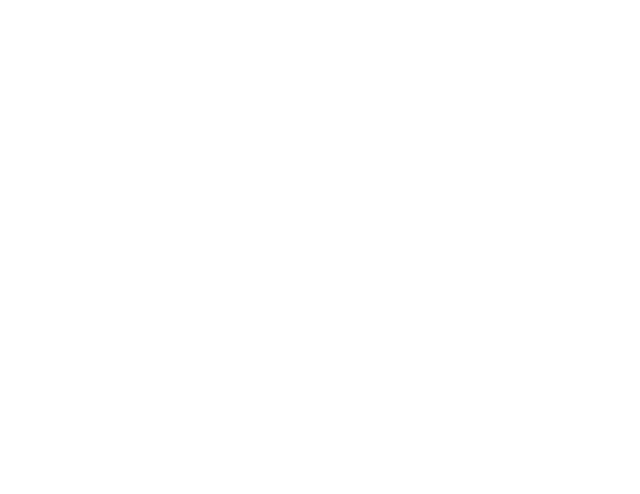
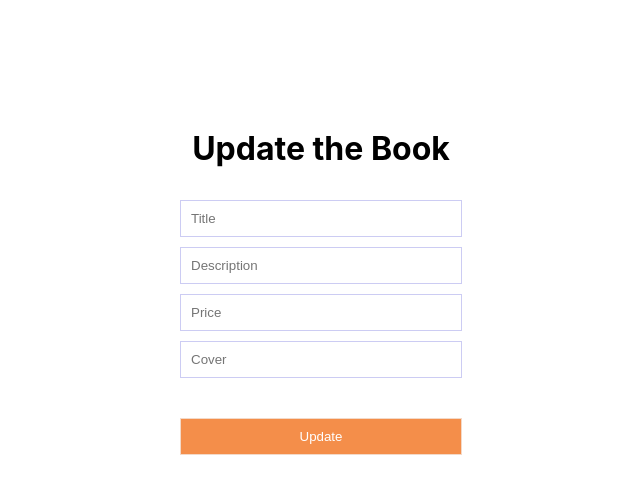
Before and after one commit to anjola-adeuyi/books-crud-app, a React (Create React App) app in the folder client/: page /update/1 in a window 1280 px wide. Before the commit this address had no page. Shown: the top 494 px of the page, without its empty margins (319-959 px from the left). Built offline with nearby package versions, Linux system fonts and the light colour scheme.

Commit message:
feat: UPDATE / PUT functionality in front &backend

```diff
--- a/client/src/App.js
+++ b/client/src/App.js
@@ -16,7 +16,7 @@ function App() {
             element={<Add />}
           />
           <Route
-            path="/update"
+            path="/update/:id"
             element={<Update />}
           />
         </Routes>
--- a/client/src/pages/Add.jsx
+++ b/client/src/pages/Add.jsx
@@ -31,8 +31,8 @@ const Add = () => {
   console.log('first book', book);
 
   return (
-    <div>
-      <h1>Add Book</h1>
+    <div className="form">
+      <h1>Add New Book</h1>
       <input
         type="text"
         placeholder="Title"
@@ -59,7 +59,7 @@ const Add = () => {
       />
       <button
         onClick={handleClick}
-        className="add-btn"
+        className="add-btn btn"
       >
         Add
       </button>
--- a/client/src/pages/Books.jsx
+++ b/client/src/pages/Books.jsx
@@ -59,11 +59,18 @@ const Books = () => {
             >
               Delete
             </button>
-            <button className="update">Update</button>
+            <button className="update">
+              <Link
+                to={`/update/${book?.id}`}
+                style={{ textDecoration: 'none', color: '#8b8bea' }}
+              >
+                Update
+              </Link>
+            </button>
           </div>
         ))}
       </div>
-      <button className="add-btn">
+      <button className="add-btn btn">
         <Link
           to="/add"
           style={{ textDecoration: 'none', color: 'white' }}
--- a/client/src/pages/Update.jsx
+++ b/client/src/pages/Update.jsx
@@ -1,9 +1,72 @@
-import React from 'react'
+import React from 'react';
+import { useNavigate, useLocation } from 'react-router-dom';
+import axios from 'axios';
 
 const Update = () => {
+  const [book, setBook] = React.useState({
+    title: '',
+    desc: '',
+    price: null,
+    cover: '',
+  });
+
+  const navigate = useNavigate();
+  const location = useLocation();
+
+  const bookId = location.pathname.split('/')[2];
+
+  const handleChange = (e) => {
+    const { name, value } = e.target;
+    setBook((book) => ({ ...book, [name]: value }));
+  };
+
+  const handleClick = async (e) => {
+    e.preventDefault();
+    try {
+      await axios.put(`http://localhost:8800/books/${bookId}`, book);
+      navigate('/');
+    } catch (error) {
+      console.error(error);
+    }
+  };
+
+  console.log('first book', book);
+
   return (
-    <div>Update</div>
-  )
-}
+    <div className="form">
+      <h1>Update the Book</h1>
+      <input
+        type="text"
+        placeholder="Title"
+        onChange={handleChange}
+        name="title"
+      />
+      <input
+        type="text"
+        placeholder="Description"
+        onChange={handleChange}
+        name="desc"
+      />
+      <input
+        type="number"
+        placeholder="Price"
+        onChange={handleChange}
+        name="price"
+      />
+      <input
+        type="text"
+        placeholder="Cover"
+        onChange={handleChange}
+        name="cover"
+      />
+      <button
+        onClick={handleClick}
+        className="update-btn btn"
+      >
+        Update
+      </button>
+    </div>
+  );
+};
 
-export default Update
+export default Update;
--- a/client/src/style.css
+++ b/client/src/style.css
@@ -47,12 +47,32 @@ img {
   color: rgb(139, 139, 234);
 }
 
-.add-btn {
+.btn {
   border: none;
   margin: 30px 0;
   padding: 10px 20px;
   cursor: pointer;
+  color: white;
+}
+
+.add-btn {
   border: 1px solid rgb(204, 204, 243);
   background-color: rgb(139, 139, 234);
-  color: white;
 }
+
+.update-btn {
+  border: 1px solid rgb(243, 217, 200);
+  background-color: rgb(244, 142, 74);
+}
+
+.form {
+  display: flex;
+  flex-direction: column;
+  gap: 10px;
+}
+
+input {
+  padding: 10px;
+  border: 1px solid rgb(204, 204, 243);
+  width: 260px;
+}
```
Also changed, not shown: 1 other file (tests, documents, lock files or other folders).
